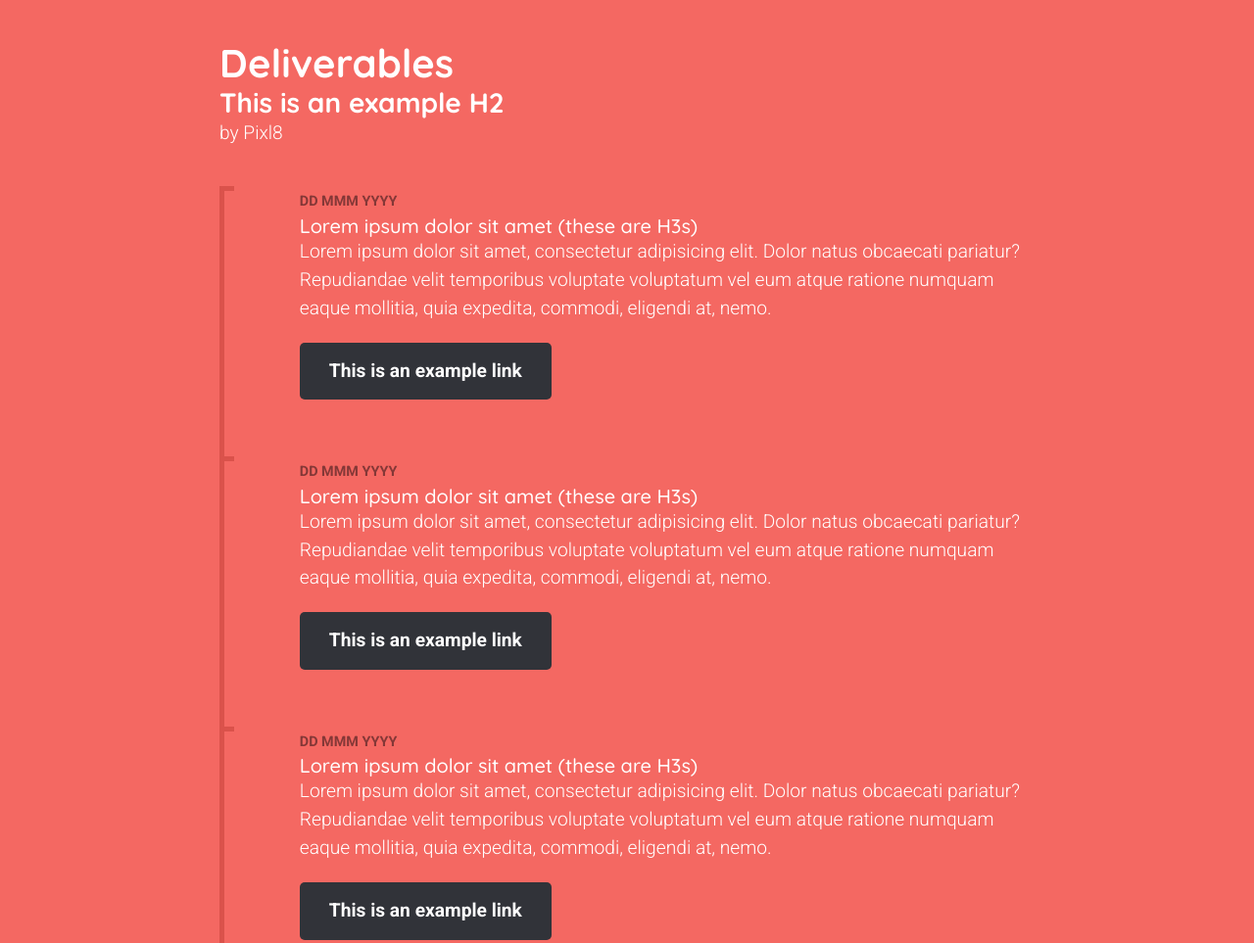
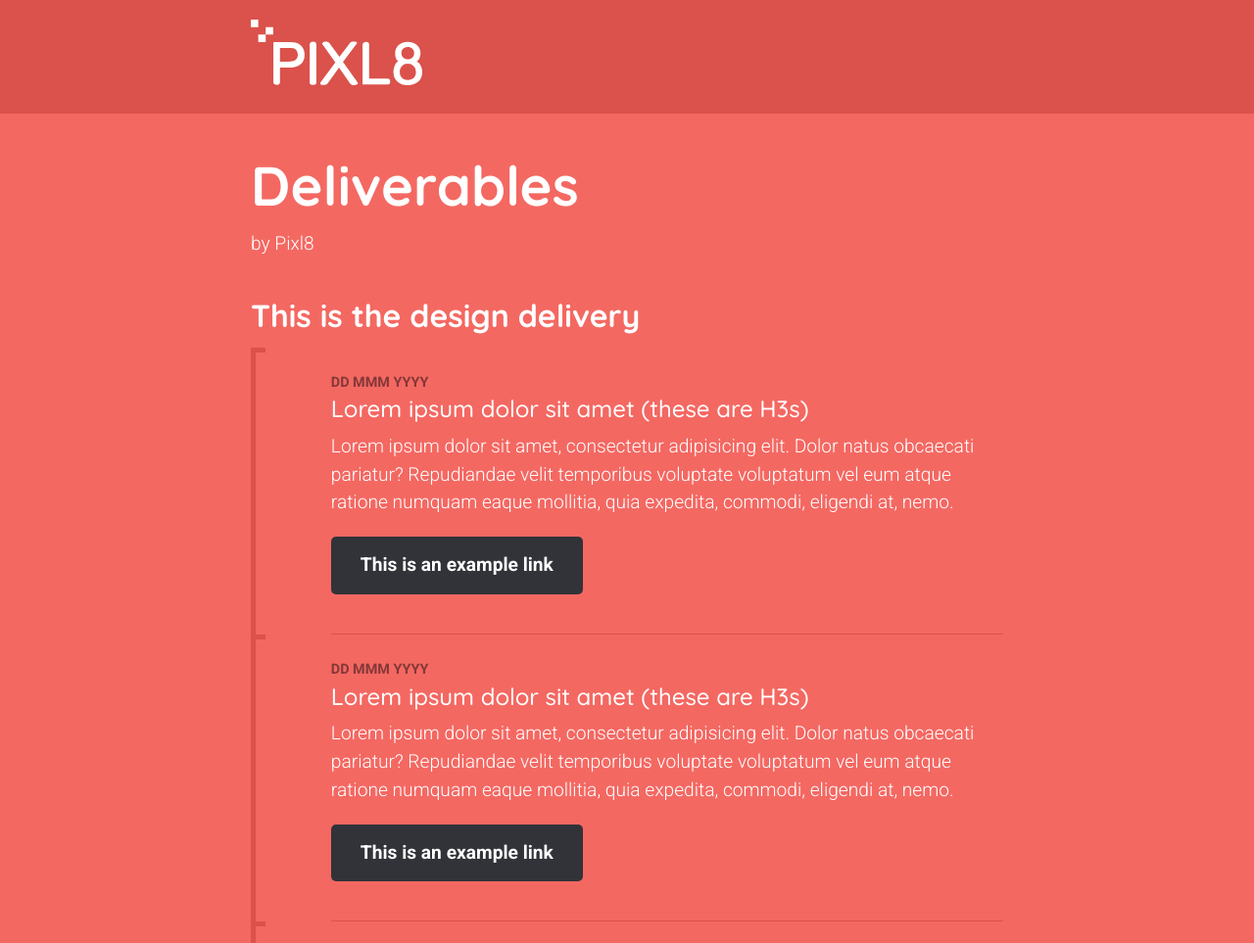
Before and after one commit to andy-orme/db-demo, a plain HTML site: page index.html in a window 1280 px wide. Shown: the top 963 px of the page at 98% size. Drawn offline with Linux system fonts and the light colour scheme.

Commit message:
Further style updates
Some typography changes, addition of a header and some line breaks

```diff
--- a/css/style.css
+++ b/css/style.css
@@ -50,21 +50,33 @@ h1, h2, h3 {
 }
 
 h1 {
-  font-size: 2.5rem;
+  font-size: 3.5rem;
   font-weight: 700;
   line-height: 1.2;
+  margin-bottom: .2em;
 }
 
 h2 {
-  font-size: 1.75rem;
+  font-size: 2rem;
   font-weight: 700;
   line-height: 1.2;
+  margin-bottom: .4em;
 }
 
 h3 {
-  font-size: 1.25rem;
+  font-size: 1.5rem;
   font-weight: 500;
   line-height: 1.2;
+  margin-bottom: .4em;
+}
+
+header {
+  background: #DA524B;
+  padding: 20px 0;
+}
+
+.logo {
+  width: 175px;
 }
 
 .cta {
@@ -79,13 +91,13 @@ h3 {
 }
 
 a:hover, a:focus {
-background: #fff;
-color: #F46862;
+background: #DA524B;
+color: #FFF;
 }
 
 .container {
   margin: 0 auto;
-  width: 65%;
+  width: 60%;
 }
 
 .introduction {
@@ -94,6 +106,12 @@ color: #F46862;
 
 .deliverables {
   margin-bottom: 80px;
+}
+
+.line-break {
+  height: 1px;
+  margin-top: 40px;
+  background: #DA524B;
 }
 
 /************************************
@@ -121,18 +139,6 @@ Timeline
 }
 
 /* Individual Timeline Item */
-.tl-node {
-  margin-bottom: 3em;
-  position: relative;
-}
-
-.tl-content {
-  padding-left: 4em;
-}
-
-.tl-content p {
-  margin-bottom: 20px;
-}
 
 .tl-node:before {
   content: "";
@@ -142,8 +148,22 @@ Timeline
   background: #DA524B;
 }
 
+.tl-node {
+  /*margin-bottom: 3em;*/
+  position: relative;
+}
+
+.tl-content {
+  padding-top: 20px;
+  padding-left: 4em;
+}
+
+.tl-content p {
+  margin-bottom: 20px;
+}
+
 /* Timestamp */
-span {
+.date {
   color: #843837;
   font-weight: 700;
   font-size: 0.9rem;
--- a/index.html
+++ b/index.html
@@ -16,47 +16,57 @@
 
 <body>
 
+	<header>
+		<div class="container">
+			<img class="logo" src="./images/pixl8-logo%28white%29.svg" alt="pixl8-logo">
+		</div>
+	</header>
+
 	<section class="introduction">
 		<div class="container">
 			<h1>Deliverables</h1>
-			<h2>This is an example H2</h2>
+			<!-- <h2>This is an example H2</h2> -->
 			<p>by Pixl8</p>
 		</div>
 	</section>
 
 	<section class="deliverables">
 		<div class="container">
+			<h2>This is the design delivery</h2>
 			<ul class="timeline">
 				<li class="tl-node">
 					<div class="tl-content">
-						<span>dd mmm yyyy</span>
+						<span class="date">dd mmm yyyy</span>
 						<h3>Lorem ipsum dolor sit amet (these are H3s)</h3>
 						<p>
 							Lorem ipsum dolor sit amet, consectetur adipisicing elit. Dolor natus obcaecati pariatur? Repudiandae velit temporibus voluptate voluptatum vel eum atque ratione numquam eaque mollitia, quia expedita, commodi, eligendi at, nemo.
 						</p>
 						<a class="cta" href="#" target="_blank">This is an example link</a>
+						<div class="line-break"></div>
 					</div>
 				</li>
 
 				<li class="tl-node">
 					<div class="tl-content">
-						<span>dd mmm yyyy</span>
+						<span class="date">dd mmm yyyy</span>
 						<h3>Lorem ipsum dolor sit amet (these are H3s)</h3>
 						<p>
 							Lorem ipsum dolor sit amet, consectetur adipisicing elit. Dolor natus obcaecati pariatur? Repudiandae velit temporibus voluptate voluptatum vel eum atque ratione numquam eaque mollitia, quia expedita, commodi, eligendi at, nemo.
 						</p>
 						<a class="cta" href="#" target="_blank">This is an example link</a>
+						<div class="line-break"></div>
 					</div>
 				</li>
 
 				<li class="tl-node">
 					<div class="tl-content">
-						<span>dd mmm yyyy</span>
+						<span class="date">dd mmm yyyy</span>
 						<h3>Lorem ipsum dolor sit amet (these are H3s)</h3>
 						<p>
 							Lorem ipsum dolor sit amet, consectetur adipisicing elit. Dolor natus obcaecati pariatur? Repudiandae velit temporibus voluptate voluptatum vel eum atque ratione numquam eaque mollitia, quia expedita, commodi, eligendi at, nemo.
 						</p>
 						<a class="cta" href="#" target="_blank">This is an example link</a>
+						<div class="line-break"></div>
 					</div>
 				</li>
 			</ul>
```
Also changed, not shown: images/pixl8-logo(white).svg (added), 1 other file.
